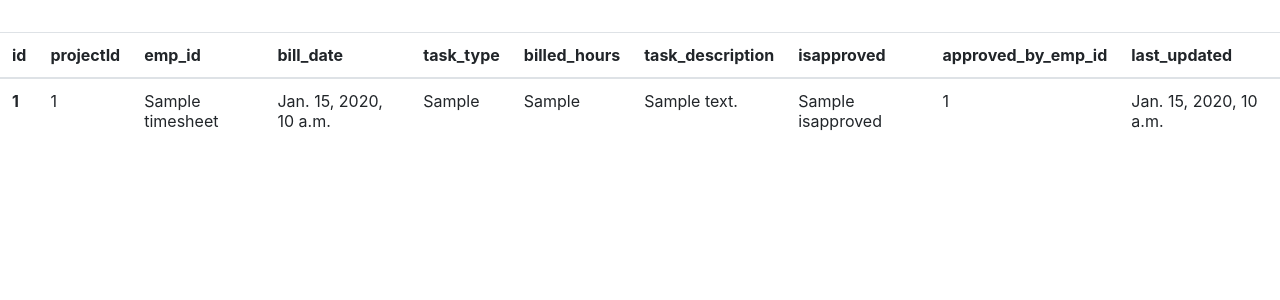
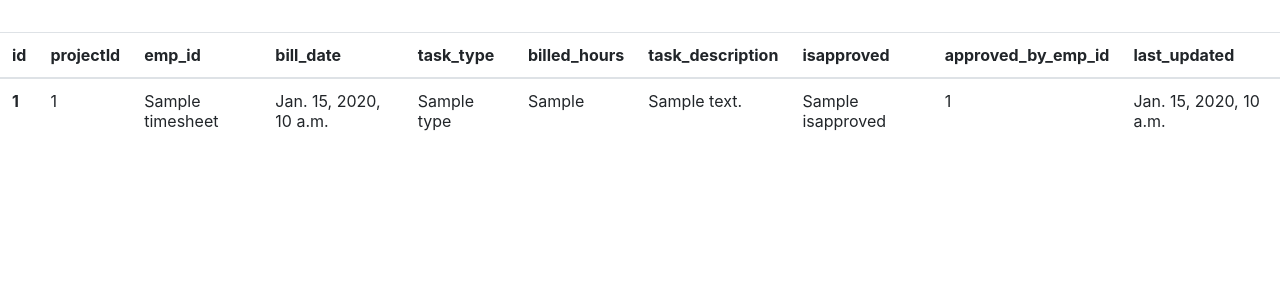
Before and after one commit to Maheshwari2604/Celebal, a Django app: template timesheet/templates/dbo/viewproject.html in a window 1280 px wide. Shown: the part 112-412 px from the top of the page. Run offline with Django 3.2, Linux system fonts and the light colour scheme; the template is opened without the code that fills it: most values are stand-ins (such as "Sample title", 1, 10 or a date in 2020); some libraries are stand-ins or nearby versions.

Commit message:
timesheet with django

```diff
--- a/timesheet/dbo/models.py
+++ b/timesheet/dbo/models.py
@@ -46,7 +46,7 @@ class task(models.Model):
     type = models.CharField(max_length = 15)
 
     def __str__(self):
-        return (self.id)
+        return str(self.type)
 
 
 class timesheet(models.Model):
--- a/timesheet/templates/dbo/viewproject.html
+++ b/timesheet/templates/dbo/viewproject.html
@@ -115,7 +115,9 @@ nav li {
                       <td>{{ i.id }}</td>
                       <td>{{ i.projectname }}</td>
                       <td>{{ i.bill_date }}</td>
-                      <td>{{ i.task_type }}</td>
+                      {% for i in i.task_set.all %}
+                        <td>{{ i.type }}</td>
+                      {% endfor %}
                       <td>{{ i.billed_hours }}</td>
                       <td>{{ i.task_description }}</td>
                       <td>{{ i.isapproved }}</td>
```
Also changed, not shown: 1 other file.
